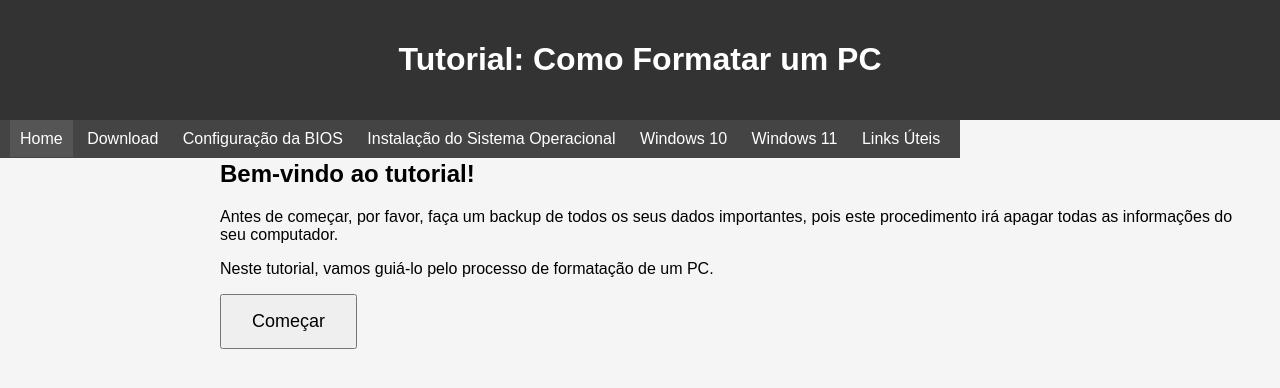
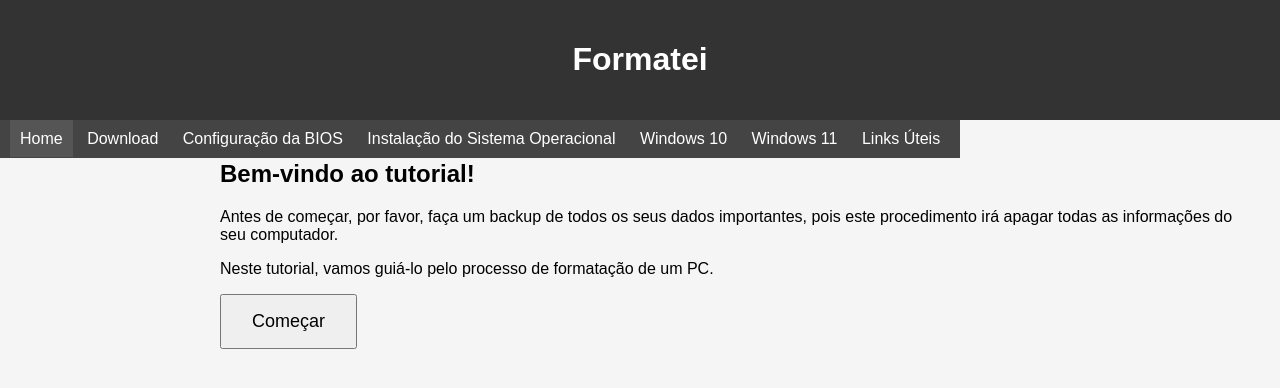
Before and after one commit to arturmj10/SiteInfNaEdu, a plain HTML site: page index.html in a window 1280 px wide. Drawn offline with Linux system fonts and the light colour scheme.

Commit message:
Update index.html

```diff
--- a/index.html
+++ b/index.html
@@ -102,7 +102,7 @@
 </head>
 <body>
     <header>
-        <h1>Tutorial: Como Formatar um PC</h1>
+        <h1>Formatei</h1>
     </header>
 
     <nav>
```
